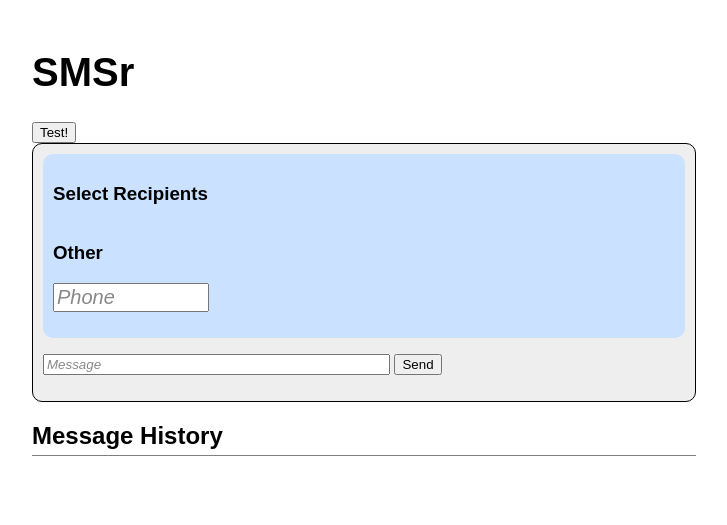
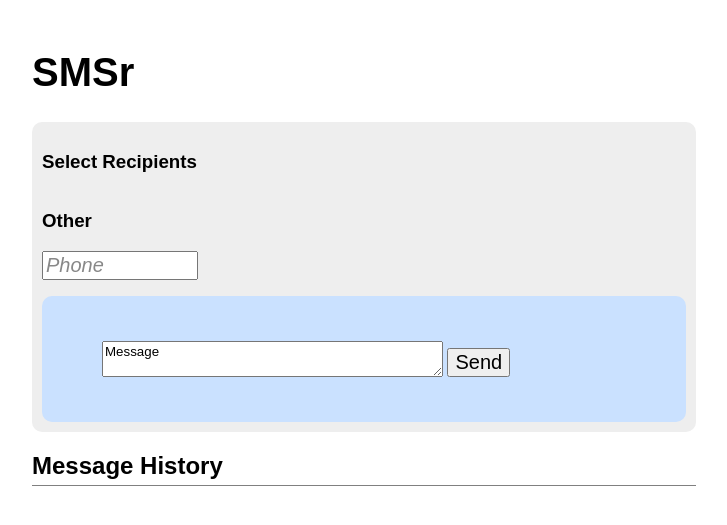
Before and after one commit to akavlie/SMSr, a Flask app: template sms/templates/index.html in a window 1280 px wide. Shown: the top 525 px of the page, without its empty margins (276-1003 px from the left). Run offline with Flask 2, Linux system fonts and the light colour scheme; the template is opened without the code that fills it, so the values that code supplies are empty; parts of the project's set-up code (start-up, migrations or seed data) failed here and were passed over.

Commit message:
Misc. tweaks to CSS.

```diff
--- a/sms/static/sms.js
+++ b/sms/static/sms.js
@@ -30,7 +30,8 @@ $(function() {
     return false;
   });
 
-  $('input:text').placeholder();
+  // Plugin to enable placeholder text in form fields
+  $('input:text, textarea').placeholder();
 
   // Highlight row for user when checked
   $('#db_users input').click(function() {
--- a/sms/static/style.css
+++ b/sms/static/style.css
@@ -14,6 +14,12 @@ h1 {
 h2 {
     padding-bottom: 5px;
     border-bottom: 1px solid gray;
+}
+
+textarea {
+    font-family: sans-serif;
+    vertical-align: bottom;
+    margin: 0;
 }
 
 input.placeholder {
@@ -52,25 +58,32 @@ input.placeholder {
 /* SMS BOX */
 #sms_box {
     background-color: #EEEEEE;
-    border: 1px solid black;
     padding: 10px;
 }
 
-/* #CAE1FF steel blue - for recipients? */
+/*#db_users {*/
+    /*background-color: #CAE1FF;*/
+    /*padding: 10px;*/
+/*}*/
 
-#recipients {
-    background-color: #CAE1FF;
-    padding: 10px;
-}
-
-#db_users {
+#db_table {
     background-color: white;
     border: 1px solid black;
     border-collapse: collapse;
 }
-    #db_users td {
+    #db_table td {
         padding: 5px 70px 5px 0px;
     }
+
+/*#other_users {*/
+    /*background-color: #CAE1FF;*/
+    /*padding: 10px;*/
+/*}*/
+
+#message {
+    background-color: #CAE1FF;
+    padding: 45px 60px;
+}
 
 
 /* SMS FORM */
--- a/sms/templates/index.html
+++ b/sms/templates/index.html
@@ -4,13 +4,13 @@
 
 <script type="text/javascript" src="{{ url_for('static', filename='sms.js') }}"></script>
 
-<button id="test">Test!</button>
+<!--<button id="test">Test!</button>-->
 
 <div id="sms_box" class="rounded">
-    <div id="recipients" class="rounded">
+    <form id="sms_form" action="">
+    <div id="db_users" class="rounded">
         <h3>Select Recipients</h3>
-        <form id="sms_form" action="">
-        <table id="db_users">
+        <table id="db_table">
             {% for user in users %}
             <tr>
                 <td><input type="checkbox" name="user_phone" value="{{ user.phone }}"></td>
@@ -19,11 +19,15 @@
             </tr>
             {% endfor %}
         </table>
-            <h3>Other</h3>
-            <p><input type="text" name="phone_number" size="10" placeholder="Phone"></p>
     </div>
-        <p><input type="text" name="message" size="40" placeholder="Message">
-            <input type="submit" value="Send"></p>
+    <div id="other_users" class="rounded">
+        <h3>Other</h3>
+        <p><input type="text" name="phone_number" size="10" placeholder="Phone"></p>
+    </div>
+    <div id="message" class="rounded">
+        <textarea rows="2" cols="40" name="message" placeholder="Message"></textarea>
+        <input type="submit" value="Send">
+    </div>
     </form>
 </div>
 
```
